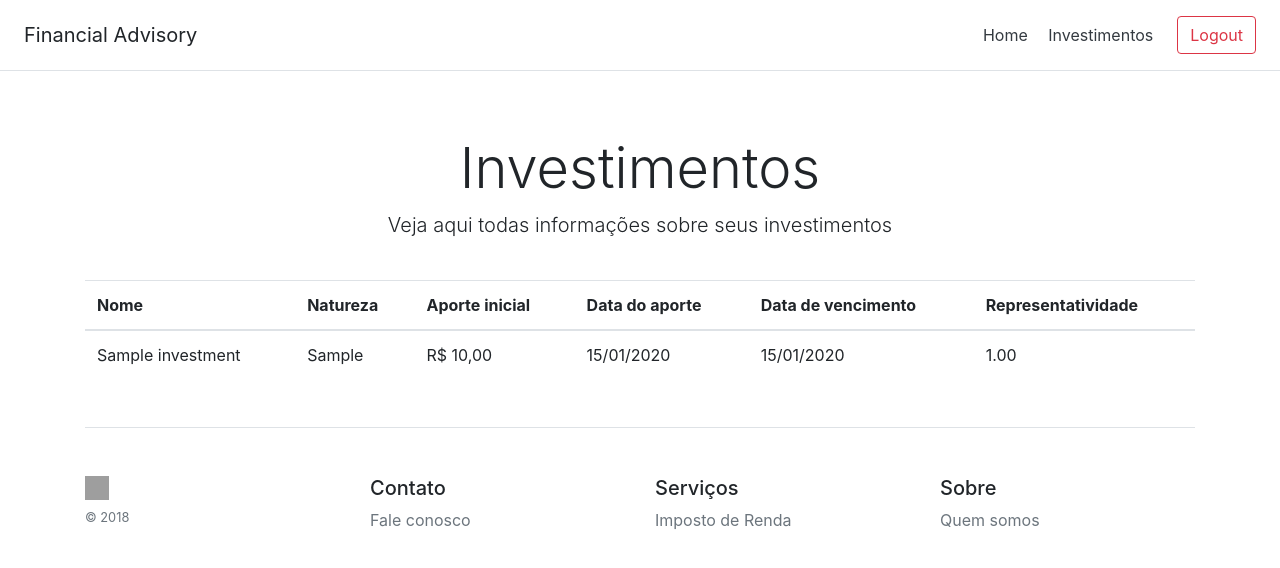
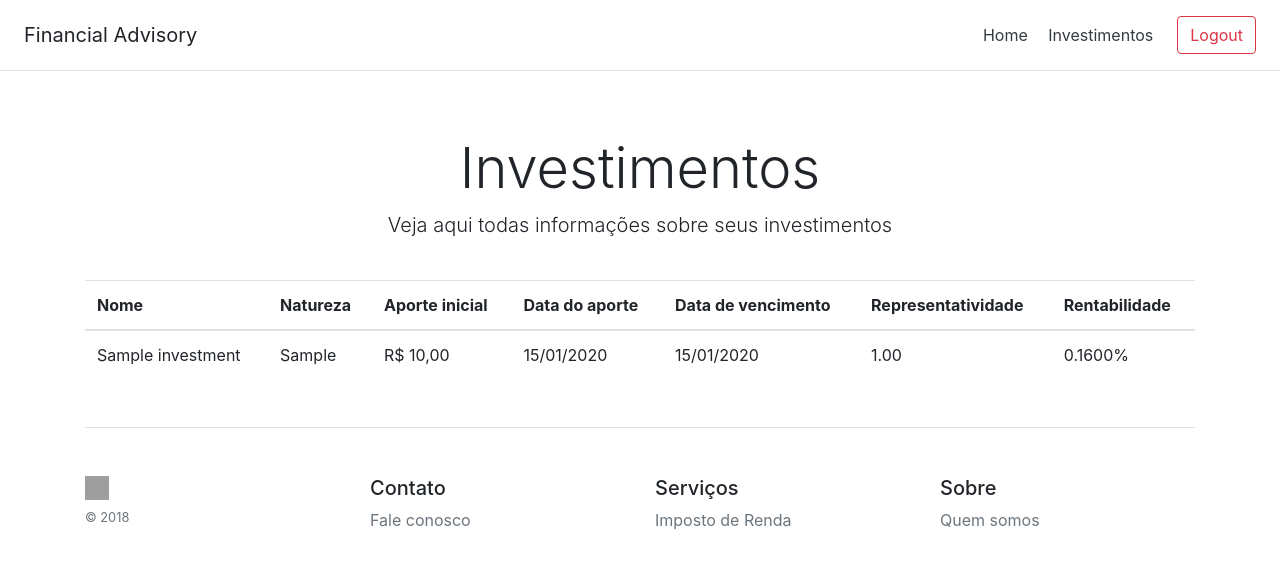
Before and after one commit to Guilehm/financial-advisory, a Django app: page /investments/ in a window 1280 px wide. Shown: the top 568 px of the page. Run offline with Django 3.2, Linux system fonts and the light colour scheme; a user stored in the database is signed in; tables that the repository leaves empty hold one stand-in row (values such as "Sample post"); some libraries are stand-ins or nearby versions; grey boxes are pictures that could not be loaded.

Commit message:
Improve table

```diff
--- a/core/templates/core/investments.html
+++ b/core/templates/core/investments.html
@@ -16,6 +16,7 @@
                         <th scope="col">Data do aporte</th>
                         <th scope="col">Data de vencimento</th>
                         <th scope="col">Representatividade</th>
+                        <th scope="col">Rentabilidade</th>
                     </tr>
                 </thead>
                 <tbody>
@@ -27,6 +28,7 @@
                             <td>{{ investment.date_initial_amount|date:'d/m/Y'|default:'' }}</td>
                             <td>{{ investment.due_date|date:'d/m/Y'|default:'' }}</td>
                             <td>{{ investment.representativeness|default:'' }}</td>
+                            <td>{{ investment.calculate_percentage|default:'' }}%</td>
                         </tr>
                     {% endfor %}
                 </tbody>
```
